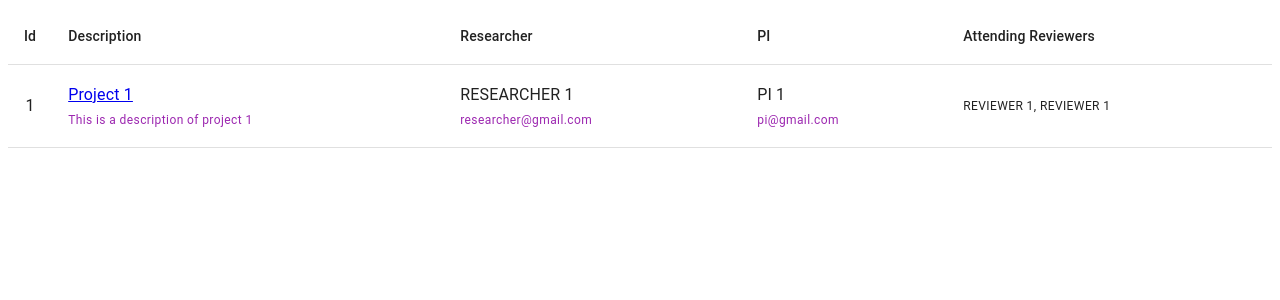
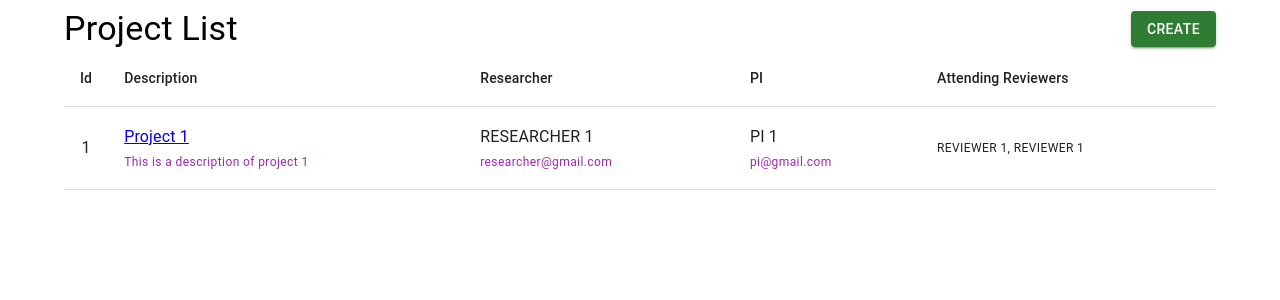
Before and after one commit to Beamworks-Inc/CTS, a React (Vite) app in the folder client/: page /project-list in a window 1280 px wide. Shown: the top 300 px of the page. Built offline with nearby package versions, Linux system fonts and the light colour scheme.

Commit message:
Feat : 데이터그리드 헤더 추가

```diff
--- /dev/null
+++ b/client/src/pages/ProjectListPage/DatagridHeader.tsx
@@ -0,0 +1,20 @@
+import { Box, Button, Container, Stack, Typography } from '@mui/material';
+
+export default function DatagridHeader(props: { children: React.ReactNode }) {
+  const { children } = props;
+  return (
+    <Container>
+      <Stack direction="column" spacing="0">
+        <Stack direction="row" justifyContent="space-between" alignItems="center">
+          <Typography variant="h4">Project List</Typography>
+          <Box>
+            <Button color="success" variant="contained">
+              Create
+            </Button>
+          </Box>
+        </Stack>
+        <Box>{children}</Box>
+      </Stack>
+    </Container>
+  );
+}
--- a/client/src/pages/ProjectListPage/ProjectListDataGrid.tsx
+++ b/client/src/pages/ProjectListPage/ProjectListDataGrid.tsx
@@ -12,20 +12,11 @@ import {
 import { Link } from 'react-router-dom';
 import { ProjectListItem } from './ProjectListTypes';
 
-// type ProjectListItem = {
-//   id: number;
-//   name: string;
-//   description: string;
-//   researcherName: string;
-//   piName: string;
-//   reviewerNames: string[];
-// };
+const CONSTS = {
+  DEFAULT_NO_PI: 'NO PI YET',
+};
 
 export default function ProjectListDataGrid() {
-  const CONSTS = {
-    DEFAULT_NO_PI: 'NO PI YET',
-  };
-
   const rows: Array<ProjectListItem> = [
     {
       id: 1,
@@ -75,9 +66,7 @@ export default function ProjectListDataGrid() {
       <Table sx={{ minWidth: 560 }}>
         <TableHead>
           <TableRow>
-            <TableCell width="1" align="center">
-              Id
-            </TableCell>
+            <TableCell width="1">Id</TableCell>
             <TableCell>Description</TableCell>
             <TableCell>Researcher</TableCell>
             <TableCell>PI</TableCell>
@@ -87,9 +76,12 @@ export default function ProjectListDataGrid() {
         <TableBody>
           {rows.map((row, index) => (
             <TableRow hover key={index}>
+              {/* Id */}
               <TableCell align="center">
                 <Typography variant="subtitle1">{row.id}</Typography>
               </TableCell>
+
+              {/* Description */}
               <TableCell>
                 <Typography align="left" variant="subtitle1">
                   <Link to={`/${row.id}`}>{row.name}</Link>
@@ -98,6 +90,8 @@ export default function ProjectListDataGrid() {
                   {row.description}
                 </Typography>
               </TableCell>
+
+              {/* Researcher */}
               <TableCell>
                 <Typography align="left" variant="subtitle1">
                   {row.researcher.name}
@@ -106,6 +100,8 @@ export default function ProjectListDataGrid() {
                   {row.researcher.email}
                 </Typography>
               </TableCell>
+
+              {/* PI */}
               <TableCell>
                 {row.pi !== null ? (
                   <>
@@ -122,6 +118,8 @@ export default function ProjectListDataGrid() {
                   </Typography>
                 )}
               </TableCell>
+
+              {/* Reviewers */}
               <TableCell>
                 <Typography align="left" variant="caption">
                   {row.reviewer.map(reviewer => reviewer.name).join(', ')}
--- a/client/src/pages/ProjectListPage/index.tsx
+++ b/client/src/pages/ProjectListPage/index.tsx
@@ -1,5 +1,6 @@
 import React from 'react';
 import { User } from '../../Interface/User';
+import DatagridHeader from './DatagridHeader';
 import ProjectListDataGrid from './ProjectListDataGrid';
 
 interface ProjectListPageProps {
@@ -7,7 +8,13 @@ interface ProjectListPageProps {
 }
 const ProjectListPage = (props: ProjectListPageProps) => {
   const loadProjectList = () => {};
-  return <ProjectListDataGrid />;
+  // 역할이 PI, Researcher 인 경우 프로젝트 생성 버튼이 존재해야 한다.
+  // 프로젝트 관리 페이지에 접속하면 사용자는 자신과 관련된 프로젝트를 다운로드 해야한다.
+  return (
+    <DatagridHeader>
+      <ProjectListDataGrid />
+    </DatagridHeader>
+  );
 };
 
 export default ProjectListPage;
```
